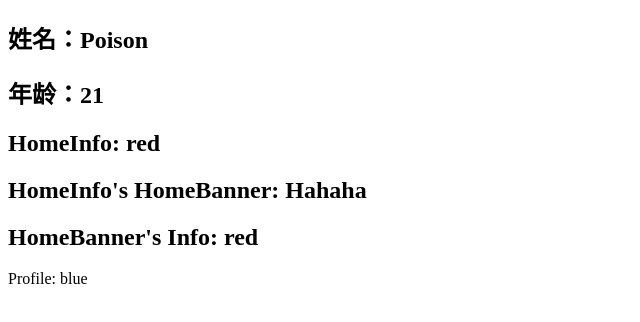
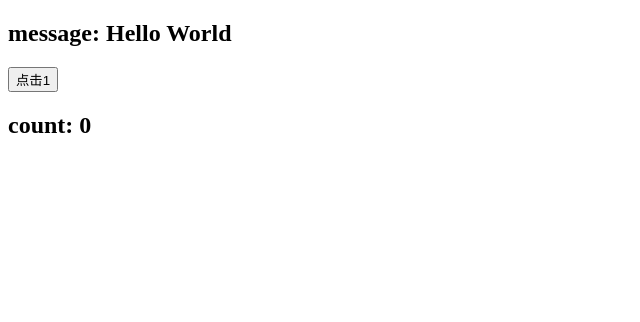
Before and after one commit to Poison02/React-Note, a React (Create React App) app in the folder 03_learn_component/: page / in a window 1280 px wide. Shown: the top 322 px of the page, without its empty margins (0-640 px from the left). Built offline with nearby package versions, Linux system fonts and the light colour scheme.

Commit message:
feat: 新增非父子组件通信-EventBus

```diff
--- a/03_learn_component/package.json
+++ b/03_learn_component/package.json
@@ -7,6 +7,7 @@
     "@testing-library/react": "^13.4.0",
     "@testing-library/user-event": "^13.5.0",
     "axios": "^1.5.1",
+    "hy-event-store": "^1.3.1",
     "react": "^18.2.0",
     "react-dom": "^18.2.0",
     "react-scripts": "5.0.1",
--- /dev/null
+++ b/03_learn_component/src/10_非父子通信-EventBus/utils/event-bus.js
@@ -0,0 +1,5 @@
+import {HYEventBus} from "hy-event-store"
+
+const eventBus = new HYEventBus()
+
+export default eventBus
--- /dev/null
+++ b/03_learn_component/src/11_setState详细使用/App.jsx
@@ -0,0 +1,14 @@
+import React, {Component} from 'react'
+import SetStateThree from "./SetStateThree";
+
+class App extends Component {
+  render() {
+    return (
+      <div>
+        <SetStateThree name="Poison"/>
+      </div>
+    )
+  }
+}
+
+export default App
--- /dev/null
+++ b/03_learn_component/src/11_setState详细使用/SetStateThree.jsx
@@ -0,0 +1,50 @@
+import React, {Component} from 'react'
+
+class SetStateThree extends Component {
+  constructor(props) {
+    super(props);
+
+    this.state = {
+      message: "Hello World",
+      count: 0
+    }
+  }
+
+  changeText() {
+
+    // 1.基本使用
+    /*this.setState({
+      message: "Hello React"
+    })*/
+
+    // 2.setState可以传入一个回调函数
+    // 好处一: 可以在回调函数中编写新的state的逻辑
+    // 好处二: 当前的回调函数会将之前的state和props传递进来
+    /*this.setState(() => {
+      console.log(this.state.message, this.props)
+      return {
+        message: "Hello React"
+      }
+    })*/
+
+    // 3.setState在React的事件处理中是一个异步调用
+    // 如果希望在数据更新之后(数据合并), 获取到对应的结果执行一些逻辑代码
+    // 那么可以在setState中传入第二个参数: callback
+    this.setState({message: "Hello React"}, () => {
+      console.log(this.state.message)
+    })
+  }
+
+  render() {
+    const {message, count} = this.state
+    return (
+      <div>
+        <h2>message: {message}</h2>
+        <button onClick={e => this.changeText()}>点击1</button>
+        <h2>count: {count}</h2>
+      </div>
+    )
+  }
+}
+
+export default SetStateThree
--- a/03_learn_component/src/index.js
+++ b/03_learn_component/src/index.js
@@ -8,7 +8,9 @@ import ReactDOM from 'react-dom/client'
 // import App from "./06_组件通信案例练习/App"
 // import App from "./07_组件的插槽实现/App"
 // import App from "./08_组件作用域插槽/App"
-import App from "./09_非父子通信-Context/App"
+// import App from "./09_非父子通信-Context/App"
+// import App from "./10_非父子通信-EventBus/App"
+import App from "./11_setState详细使用/App"
 
 const root = ReactDOM.createRoot(document.getElementById('root'));
 root.render(
```
Also changed, not shown: 03_learn_component/src/10_非父子通信-EventBus/App.jsx (added, +52 -0 lines), 03_learn_component/src/10_非父子通信-EventBus/Home.jsx (added, +13 -0 lines), 03_learn_component/src/10_非父子通信-EventBus/HomeBanner.jsx (added, +27 -0 lines), 1 other file (tests, documents, lock files or other folders).
